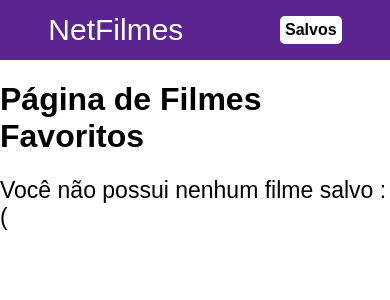
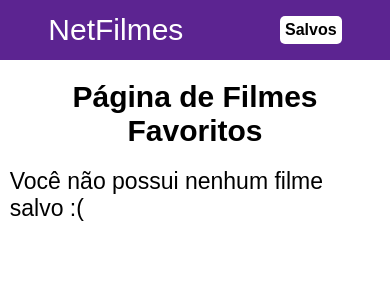
Before and after one commit to GuilhermeManfrin134/NetFilmes, a React (Create React App) app: page /favoritos in a window 390 px wide. Shown: the top 300 px of the page. Built offline with nearby package versions, Linux system fonts and the light colour scheme; the HTML template or start-up script is replaced by a standard one.

Commit message:
Adicionando responsividade na página Favoritos

```diff
--- a/src/pages/Favoritos/favoritos.css
+++ b/src/pages/Favoritos/favoritos.css
@@ -13,7 +13,8 @@ ul{
 ul li{
     padding: 0;
     list-style: none;
-    min-width: 600px;
+    width: 600px;
+    min-width: 300px;
     display: flex;
     align-items: center;
     justify-content: space-between;
@@ -30,8 +31,6 @@ span{
     font-size: 23px;
 }
 
-
-
 button{
     margin-left: 10px;
     cursor: pointer;
@@ -43,3 +42,24 @@ ul li a{
     text-decoration: none;
     color: var(--siteColor);
 }
+
+@media screen and (max-width: 650px){
+    .meus-filmes{
+        width: 95%;
+        align-items: baseline;
+    }
+    h1{
+        width: 100%;
+        font-size: 30px;
+        text-align: center;
+    }
+    ul{
+        padding: 10px;
+    }
+    ul li{
+        flex-direction: column;
+        width: 95%;
+        align-items: baseline;
+        margin-bottom: 35px;
+    }
+}
```
